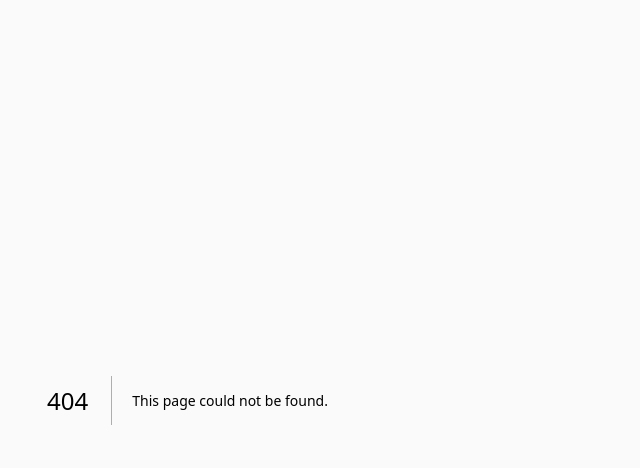
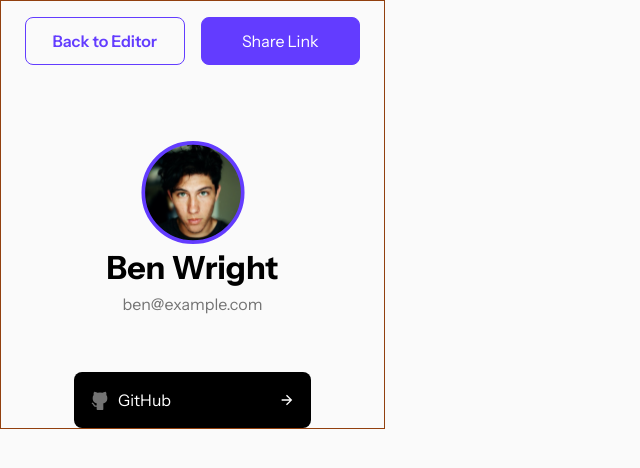
Before and after one commit to shaversj/link-sharing-app, a Next.js app: page /details in a window 1280 px wide. Before the commit this address had no page. Shown: the top 468 px of the page, without its empty margins (0-640 px from the left). Built offline with nearby package versions, Linux system fonts and the light colour scheme.

Commit message:
add profile details page and header

```diff
--- /dev/null
+++ b/src/app/details/page.tsx
@@ -0,0 +1,23 @@
+import Image from "next/image";
+import SiteLink from "@/components/SiteLink";
+
+export default function ProfileDetails() {
+  return (
+    <div className={"w-full border border-amber-800 px-6 font-instrumentSans"}>
+      <div className={"flex gap-x-4 py-4"}>
+        <button className={"min-w-[159.5px] rounded-lg border border-purple py-[11px] font-semibold leading-[150%] text-purple"}>Back to Editor</button>
+        <button className={"min-w-[159.5px] rounded-lg border border-purple bg-purple py-[11px] leading-[150%] text-white"}>Share Link</button>
+      </div>
+
+      <div className={"mt-[60px] flex flex-col items-center"}>
+        <Image src="/images/profile-picture.svg" alt="Profile" width={104} height={104} />
+        <h1 className={"text-[32px] font-bold leading-[150%]"}>Ben Wright</h1>
+        <h2 className={"leading-[150%] text-gray"}>ben@example.com</h2>
+      </div>
+
+      <div className={"flex justify-center pt-[56px]"}>
+        <SiteLink imagePath={"/images/icon-github.svg"} siteName={"GitHub"} />
+      </div>
+    </div>
+  );
+}
--- /dev/null
+++ b/src/components/SiteLink.tsx
@@ -0,0 +1,27 @@
+import Image from "next/image";
+
+export default function SiteLink({ imagePath, siteName }: { imagePath: string; siteName: string }) {
+  const baseClass = "flex h-[56px] w-[237px] items-center rounded-lg bg-black px-4 ";
+  const backgroundVariants = {
+    GitHub: "bg-black",
+    twitter: "bg-blue",
+    linkedin: "bg-blue",
+    facebook: "bg-blue",
+    instagram: "bg-purple",
+    dribbble: "bg-pink",
+    behance: "bg-blue",
+    website: "bg-black",
+  };
+
+  return (
+    <>
+      <div className={`${baseClass} ${backgroundVariants[siteName as keyof typeof backgroundVariants]}`}>
+        <Image src={"/images/icon-github.svg"} alt={"Github"} width={20} height={20} />
+        <span className={"pl-[8px] leading-[150%] text-white"}>{siteName}</span>
+        <svg className={"ml-auto"} width="16" height="16" viewBox="0 0 16 16" fill="none" xmlns="http://www.w3.org/2000/svg">
+          <path d="M2.66699 7.33355V8.66688H10.667L7.00033 12.3335L7.94699 13.2802L13.227 8.00022L7.94699 2.72021L7.00033 3.66688L10.667 7.33355H2.66699Z" fill="white" />
+        </svg>
+      </div>
+    </>
+  );
+}
```
Also changed, not shown: public/images/profile-picture.svg (added).
